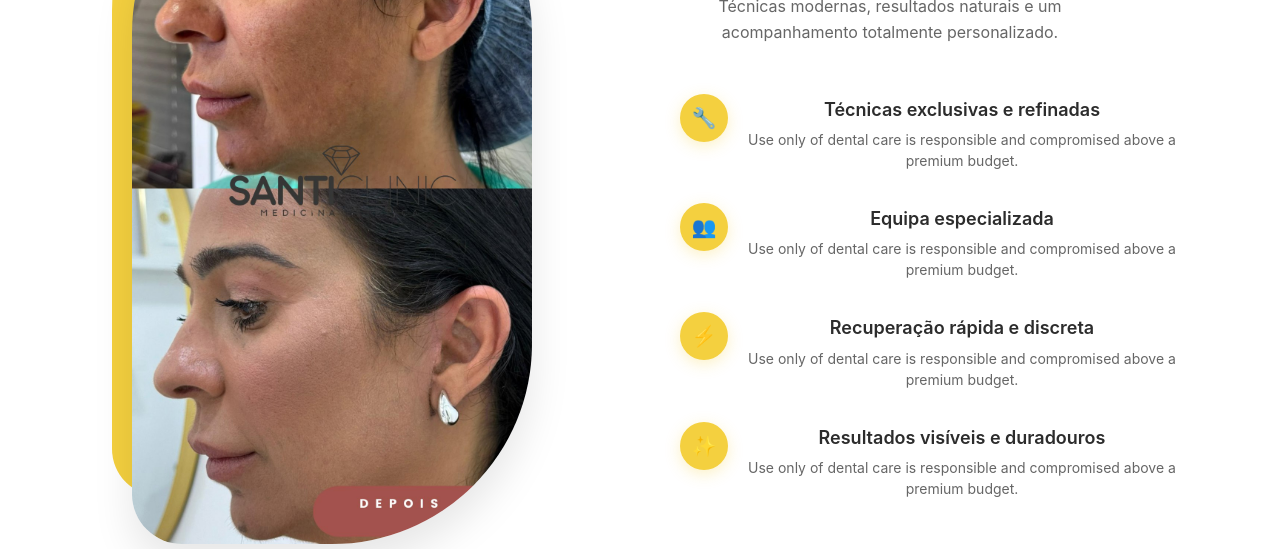
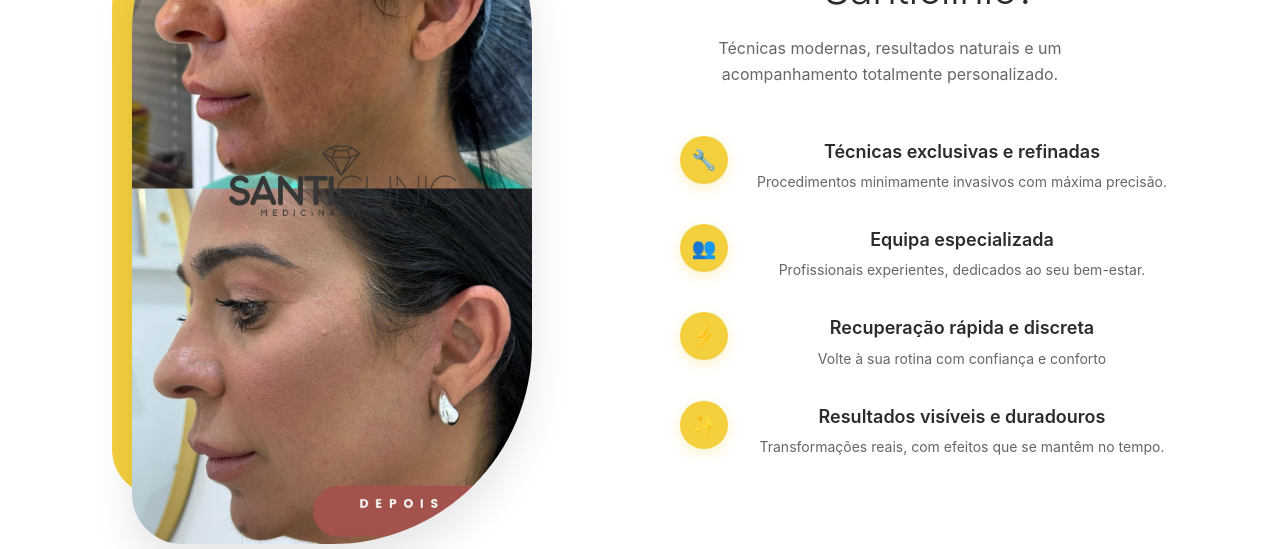
Before and after one commit to Webtech87/Microcirurgia-Cosmetica, a React (Vite) app in the folder frontend/: page / in a window 1280 px wide. Shown: the part 1180-1729 px from the top of the page. Built offline with nearby package versions, Linux system fonts and the light colour scheme.

Commit message:
[UPDATE] Add description metatag and text in why-choose section

```diff
--- a/frontend/index.html
+++ b/frontend/index.html
@@ -4,6 +4,7 @@
     <meta charset="UTF-8" />
     <link rel="icon" type="image" href="/images/diamond.png" />
     <meta name="viewport" content="width=device-width, initial-scale=1.0" />
+    <meta name="description" content="Técnicas minimamente invasivas, exclusivas da Santiclinic, desenvolvidas com segurança, precisão e discrição.">
     <title>Microcirurgia Cosmética</title>
   </head>
   <body>
--- a/frontend/src/components/why-choose/WhyChoose.tsx
+++ b/frontend/src/components/why-choose/WhyChoose.tsx
@@ -6,22 +6,22 @@ const WhyChoose: React.FC = () => {
     {
       icon: '🔧',
       title: 'Técnicas exclusivas e refinadas',
-      description: 'Use only of dental care is responsible and compromised above a premium budget.'
+      description: 'Procedimentos minimamente invasivos com máxima precisão.'
     },
     {
       icon: '👥',
       title: 'Equipa especializada',
-      description: 'Use only of dental care is responsible and compromised above a premium budget.'
+      description: 'Profissionais experientes, dedicados ao seu bem-estar.'
     },
     {
       icon: '⚡',
       title: 'Recuperação rápida e discreta',
-      description: 'Use only of dental care is responsible and compromised above a premium budget.'
+      description: 'Volte à sua rotina com confiança e conforto'
     },
     {
       icon: '✨',
       title: 'Resultados visíveis e duradouros',
-      description: 'Use only of dental care is responsible and compromised above a premium budget.'
+      description: 'Transformações reais, com efeitos que se mantêm no tempo.'
     }
   ];
 
```
